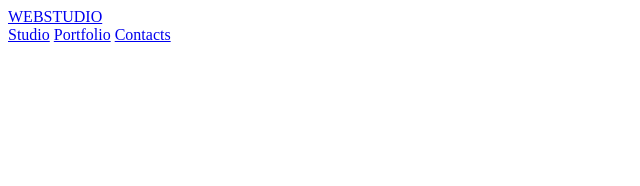
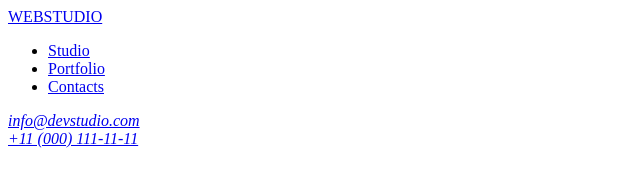
Before and after one commit to KarpenkoOlena/goit-markup-hw-01, a plain HTML site: page index.html in a window 1280 px wide. Shown: the whole page, without its empty margins (0-640 px from the left). Drawn offline with Linux system fonts and the light colour scheme.

Commit message:
section header

```diff
--- a/index.html
+++ b/index.html
@@ -9,13 +9,15 @@
     <header>
       <a href="./index.html">WEBSTUDIO</a>
       <nav>
-        <a href="./index.html">Studio</a>
-        <a href="./index.html">Portfolio</a>
-        <a href="./index.html">Contacts</a>
+        <ul>
+          <li><a href="./index.html">Studio</a></li>
+          <li><a href="./index.html">Portfolio</a></li>
+          <li><a href="./index.html">Contacts</a></li>
+        </ul>
       </nav>
       <address>
-        <a href="mailto:info@devstudio.com"></a>
-        <a href="tel:+11 (000) 111-11-11"></a>
+        <a href="mailto:info@devstudio.com">info@devstudio.com</a><br />
+        <a href="tel:+110001111111">+11 (000) 111-11-11</a>
       </address>
     </header>
   </body>
```
